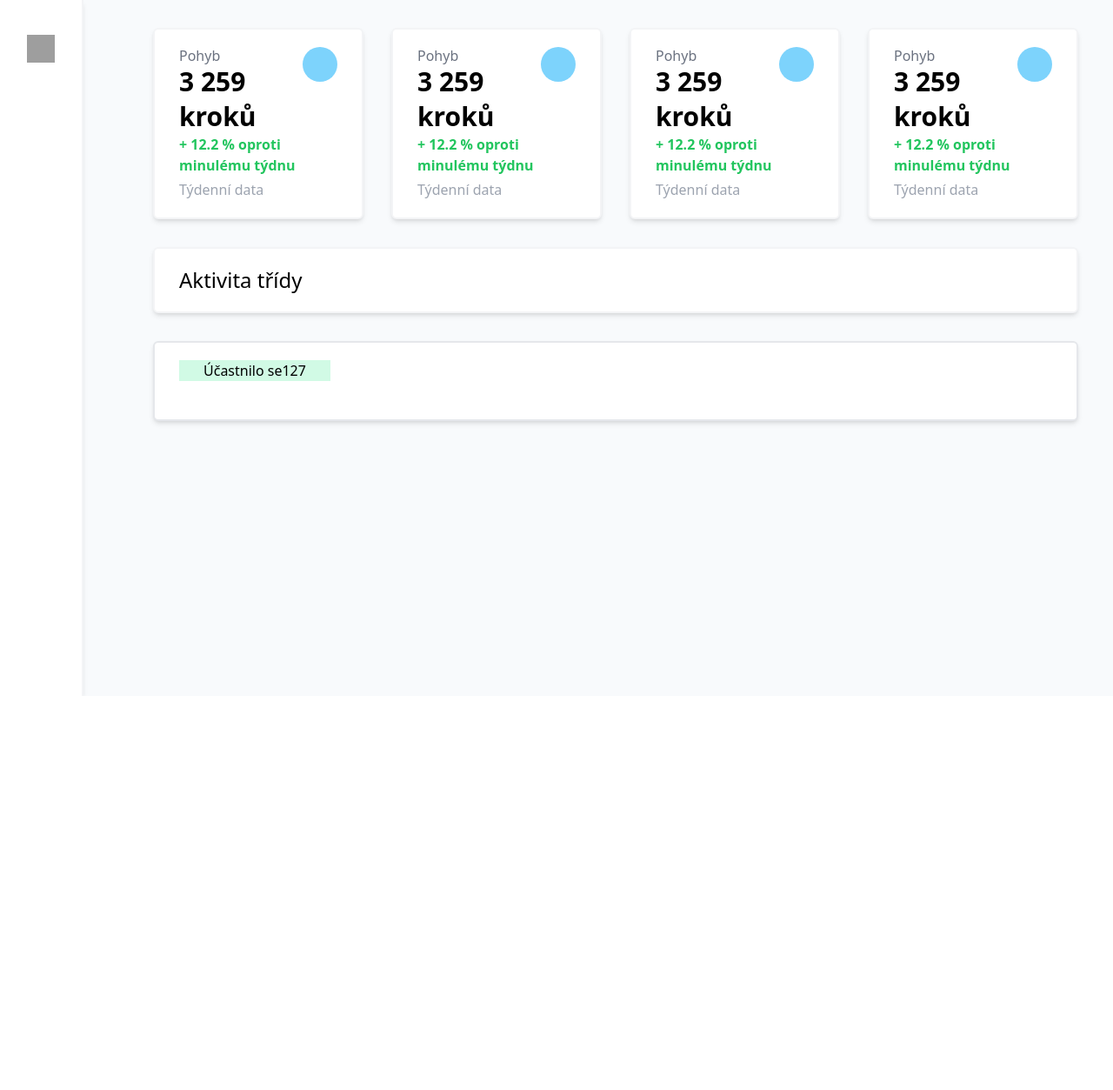
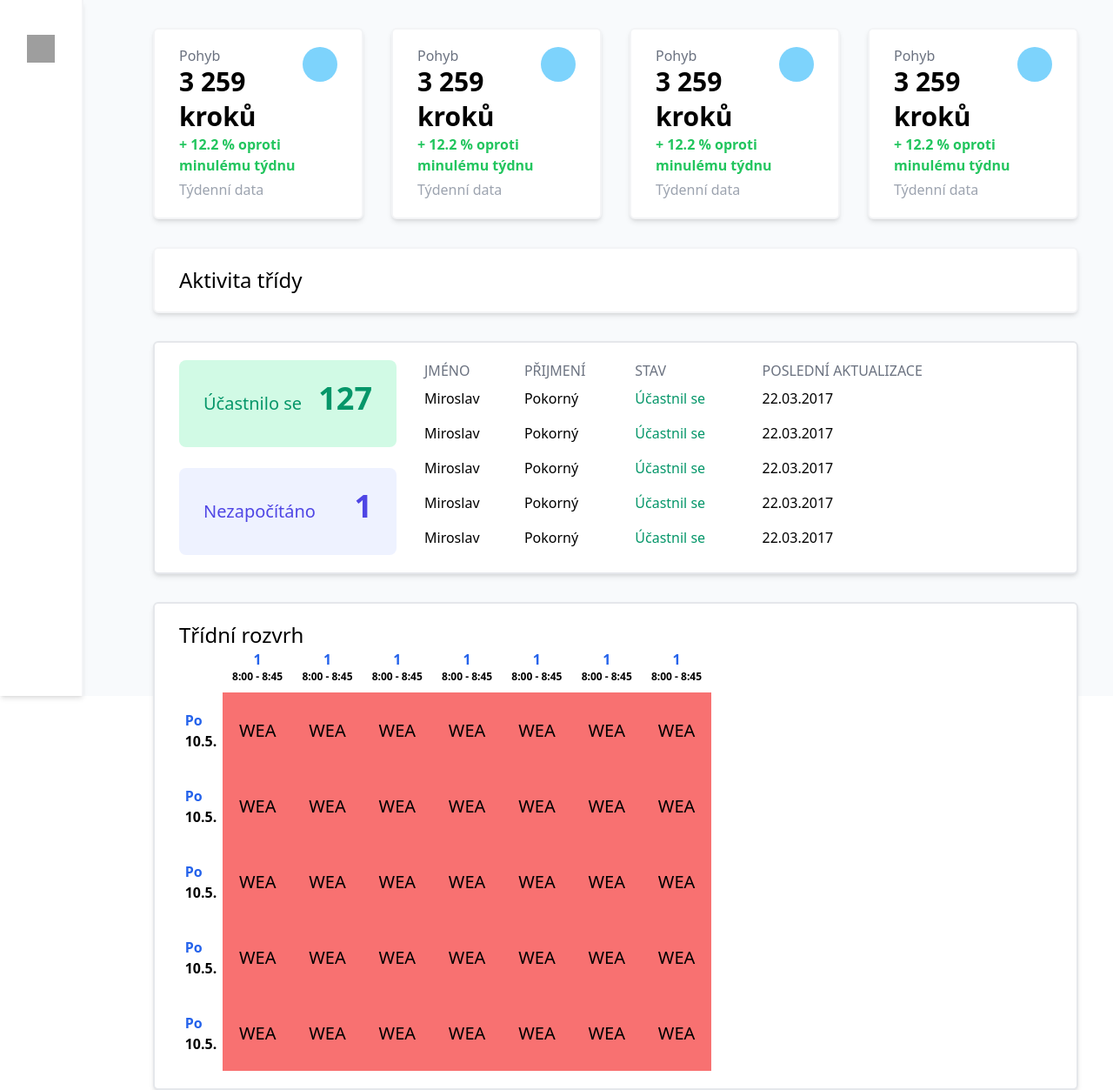
Before and after one commit to Dejw7n/hackithon-2022, a Flask app: template templates/pages/class/class.html in a window 1280 px wide. Shown: the whole page at 87% size. Before the commit the page ends 800 px from the top, so only its background shows below. Run offline with Flask 2, Linux system fonts and the light colour scheme; the template is opened without the code that fills it, so the values that code supplies are empty; some libraries are stand-ins or nearby versions; grey boxes are pictures that could not be loaded.

Commit message:
Rewrite router path

```diff
--- a/app.py
+++ b/app.py
@@ -5,12 +5,12 @@ app = Flask(__name__)
 
 @app.route('/')
 def index():
-    return render_template("base.html", page="")
+    return render_template("pages/home/home.html")
 
 
 @app.route('/class/')
 def classRoom():
-    return render_template('base.html', page="class")
+    return render_template('pages/class/class.html')
 
 
 if(__name__ == "__main__"):
--- a/templates/pages/class/class.html
+++ b/templates/pages/class/class.html
@@ -1,5 +1,4 @@
-{% extends 'base.html' %}
-{% block main %}
+{% extends 'base.html' %} {% block main %}
 <div class="grid grid-cols-4 gap-8">
 	{%for i in range(0, 4)%}
 	<div class="flex px-7 py-5 rounded-md shadow-md border-2 border-gray-100 bg-white">
@@ -24,18 +23,97 @@
 </div>
 <div class="mt-8">
 	<div class="flex px-7 py-5 rounded-md shadow-md border-2 border-gray-200 bg-white">
-		<div class="grid grid-rows-2">
-			<div class="flex px-7 bg-emerald-100">
-				<div class="">
-					<span class="">Účastnilo se</span>
+		<div class="grid grid-rows-2 gap-6">
+			<div class="flex min-w-[250px] px-7 py-6 rounded-lg bg-emerald-100">
+				<div class="grid">
+					<div class="my-auto">
+						<span class="text-xl text-emerald-600">Účastnilo se</span>
+					</div>
 				</div>
 				<div class="ml-auto">
-					<span class="">127</span>
+					<span class="text-4xl text-emerald-600 font-semibold">127</span>
 				</div>
 			</div>
-			<div class=""></div>
+			<div class="flex min-w-[250px] px-7 py-6 rounded-lg bg-indigo-50">
+				<div class="grid">
+					<div class="my-auto">
+						<span class="text-xl text-indigo-600">Nezapočítáno</span>
+					</div>
+				</div>
+				<div class="ml-auto">
+					<span class="text-4xl text-indigo-600 font-semibold">1</span>
+				</div>
+			</div>
 		</div>
-		<div class=""></div>
+		<div class="w-full ml-8">
+			<div class="table w-full">
+				<div class="table-row">
+					<div class="table-cell">
+						<p class="text-gray-500">JMÉNO</p>
+					</div>
+					<div class="table-cell">
+						<p class="text-gray-500">PŘIJMENÍ</p>
+					</div>
+					<div class="table-cell">
+						<p class="text-gray-500">STAV</p>
+					</div>
+					<div class="table-cell">
+						<p class="text-gray-500">POSLEDNÍ AKTUALIZACE</p>
+					</div>
+				</div>
+				{%for i in range(0, 5)%}
+				<div class="table-row">
+					<div class="table-cell py-2">
+						<p class="">Miroslav</p>
+					</div>
+					<div class="table-cell">
+						<p class="">Pokorný</p>
+					</div>
+					<div class="table-cell">
+						<p class="text-emerald-600">Účastnil se</p>
+					</div>
+					<div class="table-cell">
+						<p class="">22.03.2017</p>
+					</div>
+				</div>
+				{% endfor %}
+			</div>
+		</div>
 	</div>
 </div>
-{% endblock  %}
+<div class="mt-8">
+	<div class="px-7 py-5 rounded-md shadow-md border-2 border-gray-200 bg-white">
+		<h1 class="text-2xl">Třídní rozvrh</h1>
+		<div class="">
+			<div class="timetable-row-day">
+				<div class="timetable-cell-day"></div>
+				{%for i in range(0, 7)%}
+				<div class="timetable-row-cell-day">
+					<div class="m-auto">
+						<p class="text-blue-600 text-center font-semibold">1</p>
+						<p class="text-xs text-center font-semibold">8:00 - 8:45</p>
+					</div>
+				</div>
+				{% endfor %}
+			</div>
+			{%for i in range(0, 5)%}
+			<div class="timetable-row">
+				<div class="timetable-cell-day">
+					<div class="m-auto">
+						<p class="text-blue-600 font-semibold">Po</p>
+						<p class="font-semibold">10.5.</p>
+					</div>
+				</div>
+				{%for i in range(0, 7)%}
+				<div class="timetable-cell bg-red-400">
+					<div class="m-auto">
+						<p class="text-xl">WEA</p>
+					</div>
+				</div>
+				{% endfor %}
+			</div>
+			{% endfor %}
+		</div>
+	</div>
+</div>
+{% endblock %}
```
